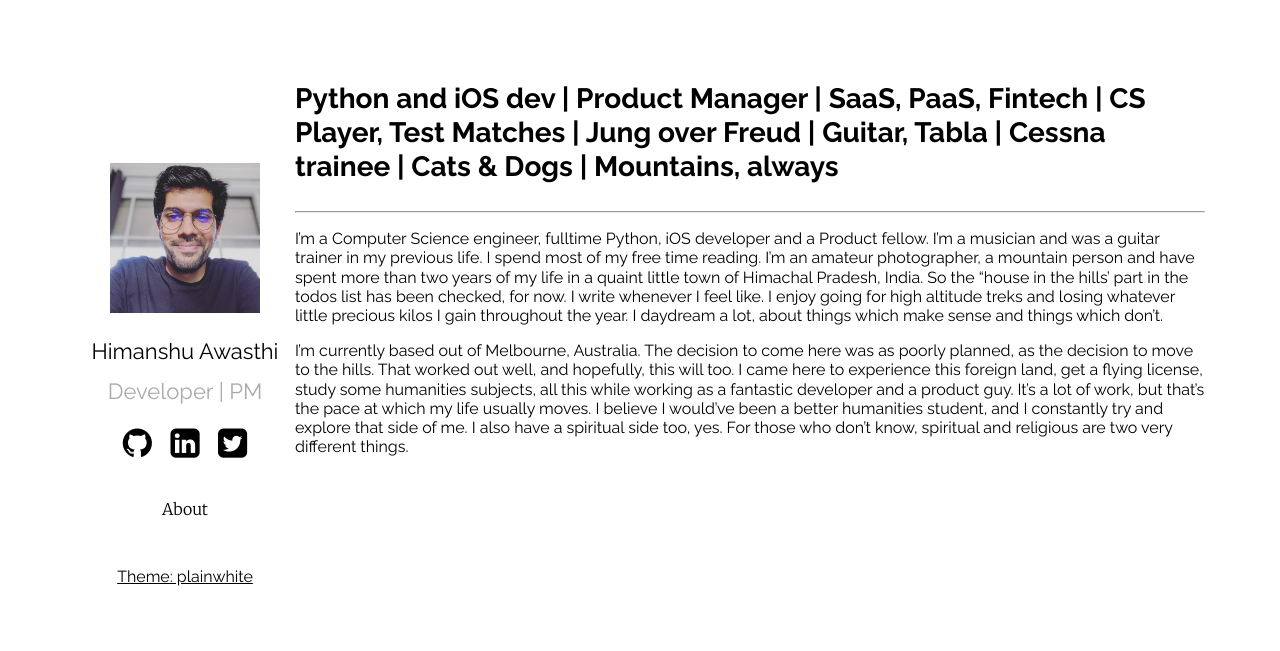
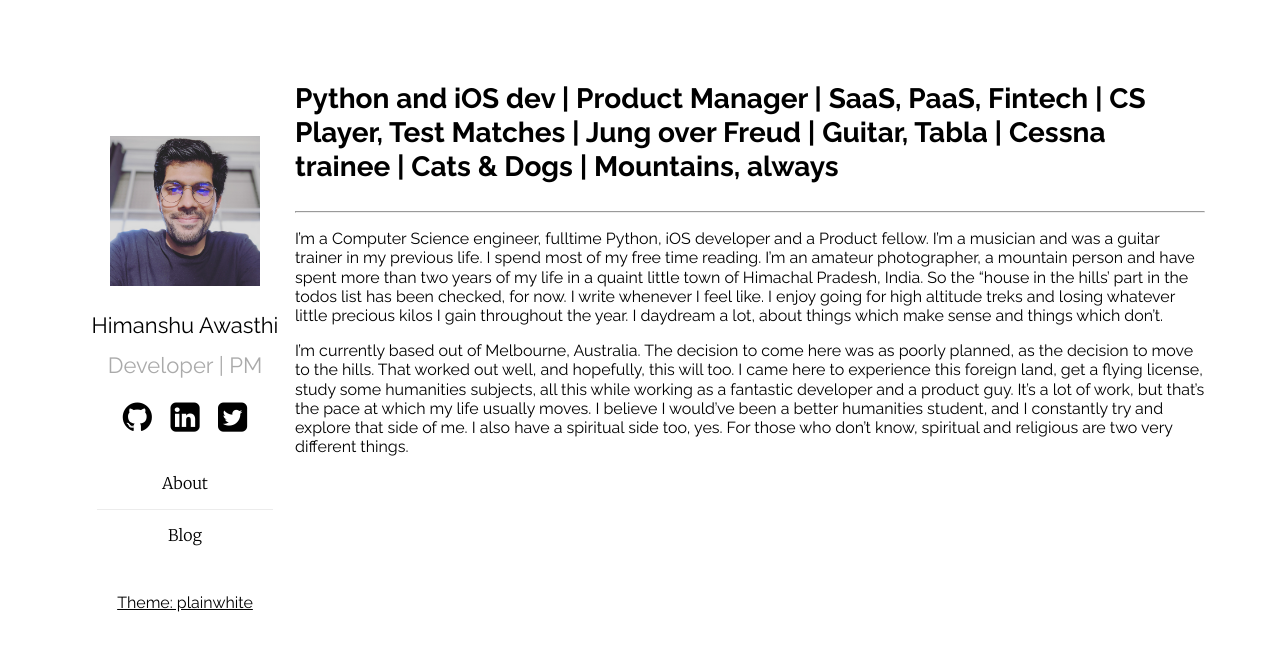
Before and after one commit to 89hardy/89hardy.github.io, a Jekyll site: the page built from about.md, in a window 1280 px wide. Shown: the top 651 px of the page. Built offline with Jekyll 4.4.1, drawn with Linux system fonts in a browser that asks for light colours.

Commit message:
Adding blog link and enabling excerpts on the homepage

```diff
--- a/_config.yml
+++ b/_config.yml
@@ -2,8 +2,8 @@ title: Himanshu Awasthi
 author: Himanshu Awasthi
 email: himanshuawasthi9@gmail.com
 description: > # this means to ignore newlines until "show_exerpts:"
-  Code, Web, Music, Aviation, Life, Complexity and Everything Else.
-  show_excerpts: true # set to true to show excerpts on the homepage
+  Code, Web, Music, Aviation, Life, Complexity and Everything else.
+show_excerpts: true # set to true to show excerpts on the homepage
 
 # Minima date format
 # refer to http://shopify.github.io/liquid/filters/date/ if you want to customize this
@@ -32,8 +32,8 @@ plainwhite:
   navigation:
     - title: About
       url: "/about"
-#     - title: Contact
-#       url: "/contact"
+    - title: Blog
+      url: "https://89hardy.wordpress.com/"
 
 
 
@@ -46,8 +46,8 @@ plainwhite:
 
 # If you want to link only specific pages in your header, uncomment
 # this and add the path to the pages in order as they should show up
-header_pages:
- - about.md
+# header_pages:
+#  - about.md
 
 # navigation
 # plainwhite:
```
